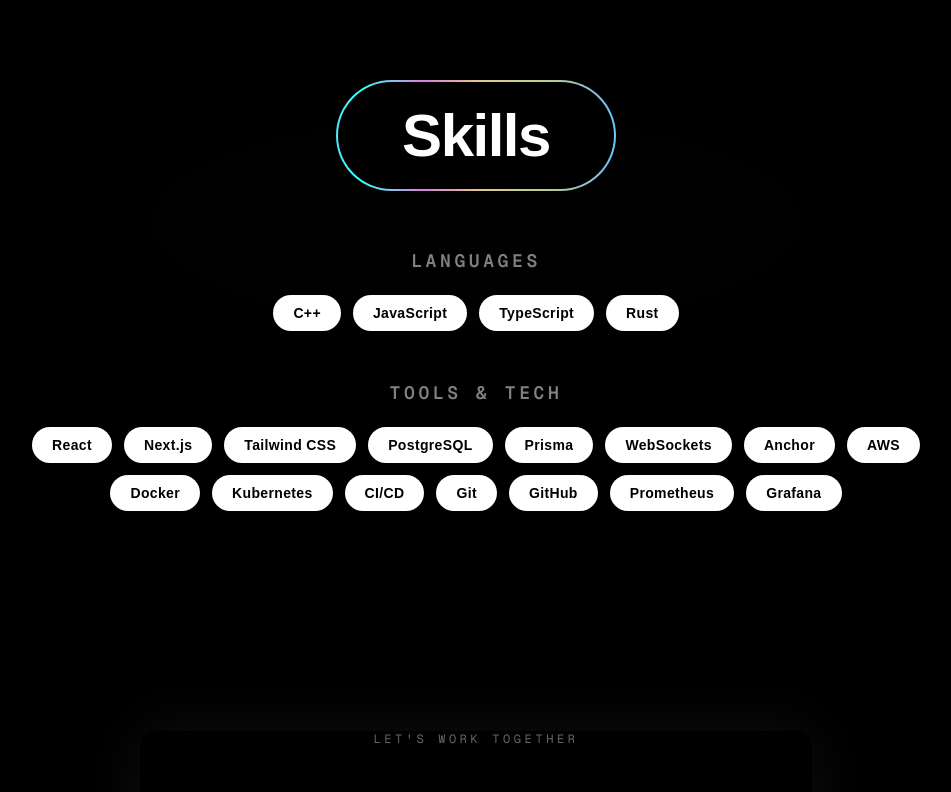
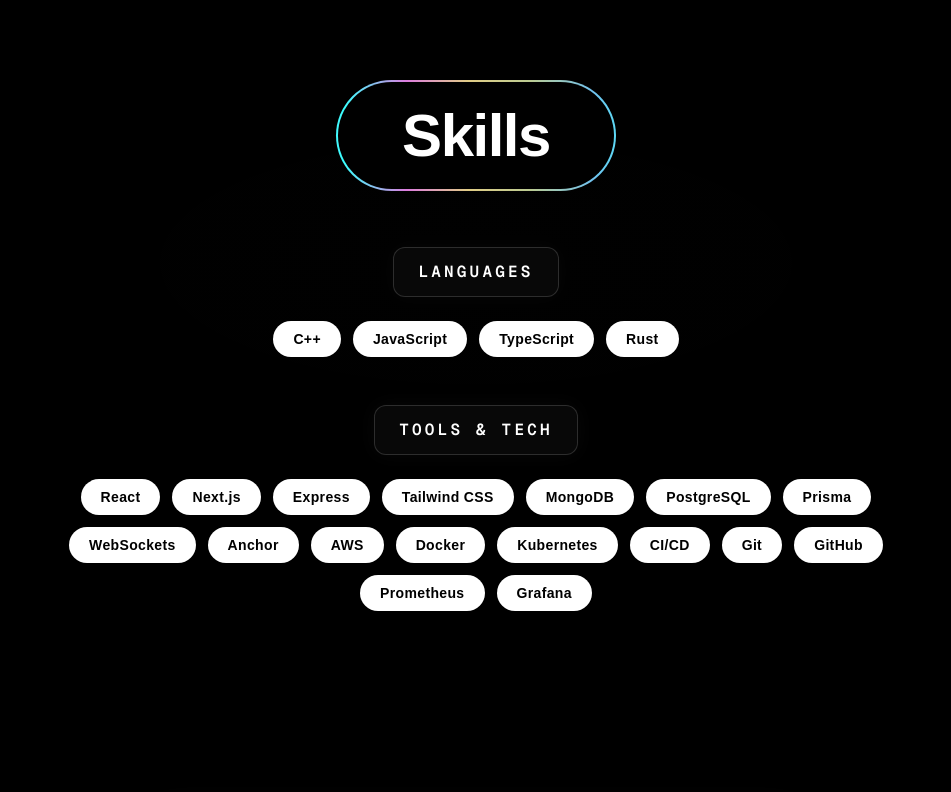
Before and after one commit to sahayanshuman2005/My-Portfolio, a Next.js app: page / in a window 1280 px wide. Shown: the top 792 px of the page, without its empty margins (164-1115 px from the left). Built offline with nearby package versions, Linux system fonts and the light colour scheme.

Commit message:
modified ui

```diff
--- a/components/Skills.tsx
+++ b/components/Skills.tsx
@@ -7,7 +7,9 @@
 const TOOLS = [
   "React",
   "Next.js",
+  "Express",
   "Tailwind CSS",
+  "MongoDB",
   "PostgreSQL",
   "Prisma",
   "WebSockets",
@@ -115,21 +117,28 @@
   reduced,
 }: SkillGroupProps) {
   return (
-    <div className="w-full flex flex-col items-center gap-5">
+    <div className="w-full flex flex-col items-center gap-6">
       <motion.h3
-        className="
-          text-base sm:text-lg
-          font-semibold
-          tracking-[0.2em]
-          uppercase
-          text-white/50
-          font-mono
-          text-center
-        "
         variants={fadeUp(baseDelay)}
         initial={reduced ? "show" : "hidden"}
         whileInView="show"
         viewport={{ once: true }}
+        className="
+          inline-flex items-center justify-center
+          rounded-xl
+          border border-white/15
+          bg-white/[0.03]
+          px-6 py-3
+          text-sm sm:text-base
+          font-semibold
+          tracking-[0.2em]
+          uppercase
+          text-white
+          font-mono
+          text-center
+          shadow-[0_0_20px_rgba(255,255,255,0.03)]
+          backdrop-blur-sm
+        "
       >
         {title}
       </motion.h3>
@@ -169,11 +178,7 @@
   );
 }
 
-function AnimatedBorderTitle({
-  reduced,
-}: {
-  reduced: boolean;
-}) {
+function AnimatedBorderTitle({ reduced }: { reduced: boolean }) {
   return (
     <motion.div
       variants={fadeUp(0)}
```
